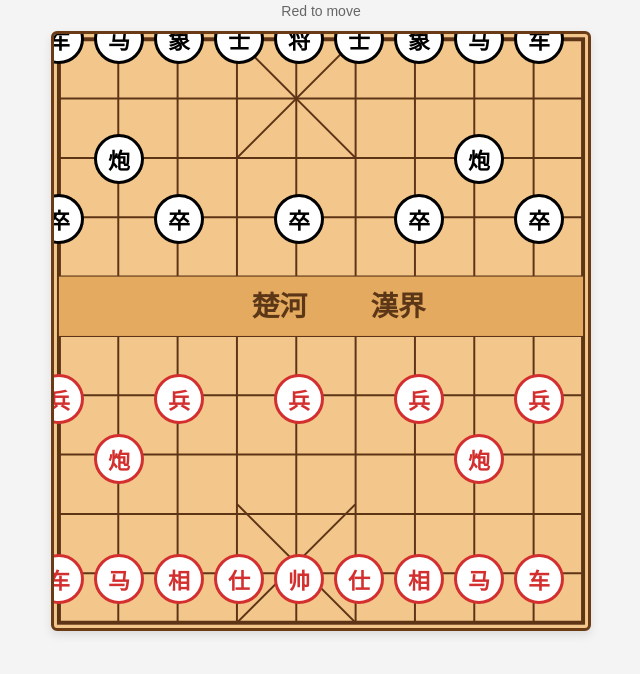
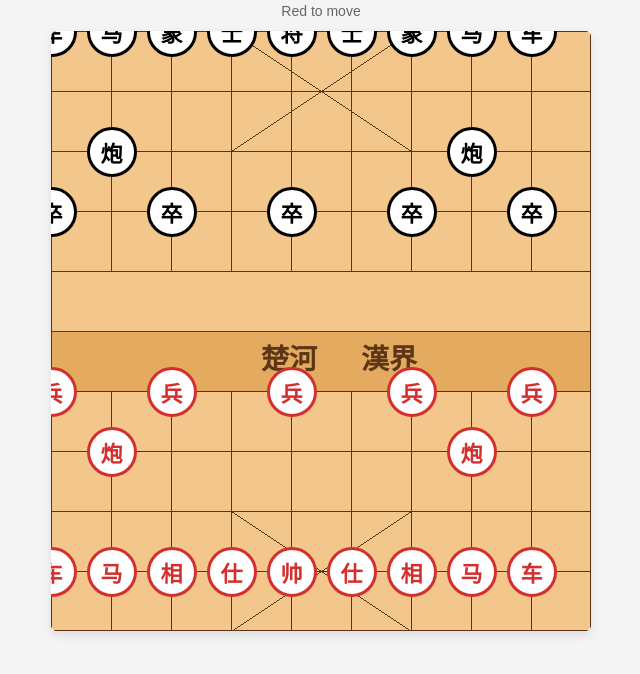
Before and after one commit to vietnamcleveland-netizen/xiangqi-webapp, a website: page public/index.html in a window 1280 px wide. Shown: the part 56-730 px from the top of the page, without its empty margins (319-959 px from the left). Drawn offline with Linux system fonts and the light colour scheme.

Commit message:
Update index.html

```diff
--- a/public/index.html
+++ b/public/index.html
@@ -5,27 +5,44 @@
 <meta name="viewport" content="width=device-width, initial-scale=1" />
 <title>Chinese Chess (Xiangqi)</title>
 <style>
-  :root { --cell:60px; --w:540px; --h:600px; --ori:5px; }
+  :root { --cell:60; }
   *{box-sizing:border-box;margin:0;padding:0;}
-  body{background:#f4f4f4;font-family:Arial,Helvetica,sans-serif;color:#222;text-align:center;}
+  body{background:#f4f4f4;font-family:Arial,Helvetica,sans-serif;text-align:center;color:#222;}
   h1{color:#b22222;margin:16px 0 6px;}
   #turn{color:#666;margin-bottom:12px;font-size:14px;}
-  #board{position:relative;width:var(--w);height:var(--h);margin:0 auto 40px;
-         background:#f3c78b;border:3px solid #6b3b16;border-radius:6px;
-         box-shadow:0 4px 10px rgba(0,0,0,.1);overflow:hidden;}
-  svg{position:absolute;inset:0;width:100%;height:100%;z-index:1;pointer-events:none;}
-  line{stroke:#5e3416;stroke-width:2;}
+
+  /* bàn cờ cố định tỉ lệ 9:10 */
+  #board{
+    position:relative;
+    width:min(92vw,540px);
+    aspect-ratio:9/10;
+    margin:0 auto 40px;
+    background:#f3c78b;
+    border-radius:6px;
+    box-shadow:0 4px 10px rgba(0,0,0,.1);
+    overflow:hidden;
+  }
+  svg{
+    position:absolute;inset:0;width:100%;height:100%;
+    shape-rendering:crispEdges;
+  }
+  line,rect{stroke:#5e3416;vector-effect:non-scaling-stroke;}
   rect#river{fill:#e4aa5f;}
   text{fill:#5c3717;font-size:28px;font-weight:700;user-select:none;}
-  .piece{position:absolute;width:50px;height:50px;border-radius:50%;display:flex;
-         align-items:center;justify-content:center;background:#fff;font-weight:bold;
-         font-size:22px;cursor:pointer;user-select:none;z-index:5;
-         transform:translate(-50%,-50%);}
+
+  .piece{
+    position:absolute;width:50px;height:50px;border-radius:50%;
+    display:flex;align-items:center;justify-content:center;
+    background:#fff;font-weight:bold;font-size:22px;cursor:pointer;
+    user-select:none;z-index:5;transform:translate(-50%,-50%);
+  }
   .red{color:#d32f2f;border:3px solid #d32f2f;}
   .black{color:#000;border:3px solid #000;}
-  .hl{position:absolute;width:50px;height:50px;border:3px solid #ffd54f;
-       border-radius:8px;z-index:4;pointer-events:none;transform:translate(-50%,-50%);
-       box-shadow:0 0 8px rgba(0,0,0,.3) inset;}
+  .hl{
+    position:absolute;width:50px;height:50px;border:3px solid #ffd54f;
+    border-radius:8px;z-index:4;pointer-events:none;transform:translate(-50%,-50%);
+    box-shadow:0 0 8px rgba(0,0,0,.3) inset;
+  }
 </style>
 </head>
 <body>
@@ -33,56 +50,61 @@
 <div id="turn">Red to move</div>
 
 <div id="board">
-  <svg viewBox="0 0 540 600">
-    <rect x="5" y="5" width="530" height="590" fill="none" stroke="#5e3416" stroke-width="4"/>
+  <svg viewBox="0 0 540 600" preserveAspectRatio="xMidYMid meet">
+    <!-- viền ngoài -->
+    <rect x="0.5" y="0.5" width="539" height="599" fill="none" stroke="#5e3416" stroke-width="1"/>
+
     <!-- ngang -->
-    <g>
-      <line x1="5" y1="5"   x2="535" y2="5"/>
-      <line x1="5" y1="65"  x2="535" y2="65"/>
-      <line x1="5" y1="125" x2="535" y2="125"/>
-      <line x1="5" y1="185" x2="535" y2="185"/>
-      <line x1="5" y1="245" x2="535" y2="245"/>
-      <line x1="5" y1="305" x2="535" y2="305"/>
-      <line x1="5" y1="365" x2="535" y2="365"/>
-      <line x1="5" y1="425" x2="535" y2="425"/>
-      <line x1="5" y1="485" x2="535" y2="485"/>
-      <line x1="5" y1="545" x2="535" y2="545"/>
-      <line x1="5" y1="595" x2="535" y2="595"/>
+    <g stroke-width="1">
+      <line x1="0.5" y1="0.5" x2="539.5" y2="0.5"/>
+      <line x1="0.5" y1="60.5" x2="539.5" y2="60.5"/>
+      <line x1="0.5" y1="120.5" x2="539.5" y2="120.5"/>
+      <line x1="0.5" y1="180.5" x2="539.5" y2="180.5"/>
+      <line x1="0.5" y1="240.5" x2="539.5" y2="240.5"/>
+      <line x1="0.5" y1="300.5" x2="539.5" y2="300.5"/>
+      <line x1="0.5" y1="360.5" x2="539.5" y2="360.5"/>
+      <line x1="0.5" y1="420.5" x2="539.5" y2="420.5"/>
+      <line x1="0.5" y1="480.5" x2="539.5" y2="480.5"/>
+      <line x1="0.5" y1="540.5" x2="539.5" y2="540.5"/>
+      <line x1="0.5" y1="599.5" x2="539.5" y2="599.5"/>
     </g>
+
     <!-- dọc -->
-    <g>
-      <line x1="5" y1="5" x2="5" y2="595"/>
-      <line x1="65" y1="5" x2="65" y2="245"/><line x1="65" y1="305" x2="65" y2="595"/>
-      <line x1="125" y1="5" x2="125" y2="245"/><line x1="125" y1="305" x2="125" y2="595"/>
-      <line x1="185" y1="5" x2="185" y2="245"/><line x1="185" y1="305" x2="185" y2="595"/>
-      <line x1="245" y1="5" x2="245" y2="245"/><line x1="245" y1="305" x2="245" y2="595"/>
-      <line x1="305" y1="5" x2="305" y2="245"/><line x1="305" y1="305" x2="305" y2="595"/>
-      <line x1="365" y1="5" x2="365" y2="245"/><line x1="365" y1="305" x2="365" y2="595"/>
-      <line x1="425" y1="5" x2="425" y2="245"/><line x1="425" y1="305" x2="425" y2="595"/>
-      <line x1="485" y1="5" x2="485" y2="245"/><line x1="485" y1="305" x2="485" y2="595"/>
-      <line x1="535" y1="5" x2="535" y2="595"/>
+    <g stroke-width="1">
+      <line x1="0.5" y1="0.5" x2="0.5" y2="599.5"/>
+      <line x1="60.5" y1="0.5" x2="60.5" y2="240.5"/><line x1="60.5" y1="360.5" x2="60.5" y2="599.5"/>
+      <line x1="120.5" y1="0.5" x2="120.5" y2="240.5"/><line x1="120.5" y1="360.5" x2="120.5" y2="599.5"/>
+      <line x1="180.5" y1="0.5" x2="180.5" y2="240.5"/><line x1="180.5" y1="360.5" x2="180.5" y2="599.5"/>
+      <line x1="240.5" y1="0.5" x2="240.5" y2="240.5"/><line x1="240.5" y1="360.5" x2="240.5" y2="599.5"/>
+      <line x1="300.5" y1="0.5" x2="300.5" y2="240.5"/><line x1="300.5" y1="360.5" x2="300.5" y2="599.5"/>
+      <line x1="360.5" y1="0.5" x2="360.5" y2="240.5"/><line x1="360.5" y1="360.5" x2="360.5" y2="599.5"/>
+      <line x1="420.5" y1="0.5" x2="420.5" y2="240.5"/><line x1="420.5" y1="360.5" x2="420.5" y2="599.5"/>
+      <line x1="480.5" y1="0.5" x2="480.5" y2="240.5"/><line x1="480.5" y1="360.5" x2="480.5" y2="599.5"/>
+      <line x1="539.5" y1="0.5" x2="539.5" y2="599.5"/>
     </g>
-    <rect id="river" x="5" y="245" width="530" height="60"/>
-    <text x="200" y="285">楚河</text>
-    <text x="320" y="285">漢界</text>
-    <defs>
-      <clipPath id="pal-top"><rect x="185" y="5" width="120" height="120"/></clipPath>
-      <clipPath id="pal-bot"><rect x="185" y="475" width="120" height="120"/></clipPath>
-    </defs>
+
+    <!-- sông -->
+    <rect id="river" x="0.5" y="300.5" width="539" height="60"/>
+    <text x="210" y="338">楚河</text>
+    <text x="310" y="338">漢界</text>
+
+    <!-- chéo cung -->
+    <clipPath id="pal-top"><rect x="180.5" y="0.5" width="180" height="120"/></clipPath>
+    <clipPath id="pal-bot"><rect x="180.5" y="480.5" width="180" height="120"/></clipPath>
     <g clip-path="url(#pal-top)">
-      <line x1="185" y1="5" x2="305" y2="125"/>
-      <line x1="305" y1="5" x2="185" y2="125"/>
+      <line x1="180.5" y1="0.5" x2="360.5" y2="120.5"/>
+      <line x1="360.5" y1="0.5" x2="180.5" y2="120.5"/>
     </g>
     <g clip-path="url(#pal-bot)">
-      <line x1="185" y1="475" x2="305" y2="595"/>
-      <line x1="305" y1="475" x2="185" y2="595"/>
+      <line x1="180.5" y1="480.5" x2="360.5" y2="600.5"/>
+      <line x1="360.5" y1="480.5" x2="180.5" y2="600.5"/>
     </g>
   </svg>
 </div>
 
 <script>
 (() => {
-  const CELL=60, ORI=5;
+  const CELL=60, ORI=0.5;
   const board=document.getElementById('board');
   const turnEl=document.getElementById('turn');
   const toPx=(c,r)=>({x:ORI+c*CELL,y:ORI+r*CELL});
@@ -91,10 +113,11 @@
   const pieces=[], byId=new Map(), pos=new Map();
   const add=(txt,color,c,r)=>{const id=`${txt}_${color}_${c}_${r}`;pieces.push({id,txt,color,c,r});};
 
-  // khởi tạo vị trí chuẩn
+  // đen (trên)
   '车马象士将士象马车'.split('').forEach((t,i)=>add(t,'black',i,0));
   add('炮','black',1,2);add('炮','black',7,2);
   [0,2,4,6,8].forEach(c=>add('卒','black',c,3));
+  // đỏ (dưới)
   '车马相仕帅仕相马车'.split('').forEach((t,i)=>add(t,'red',i,9));
   add('炮','red',1,7);add('炮','red',7,7);
   [0,2,4,6,8].forEach(c=>add('兵','red',c,6));
```
